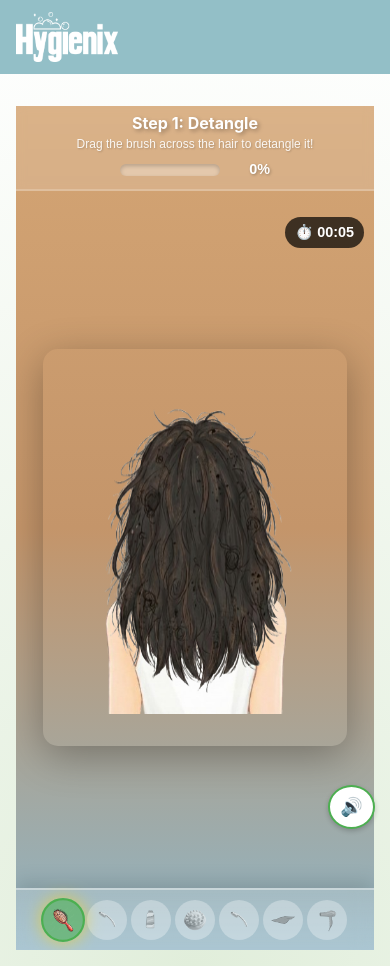
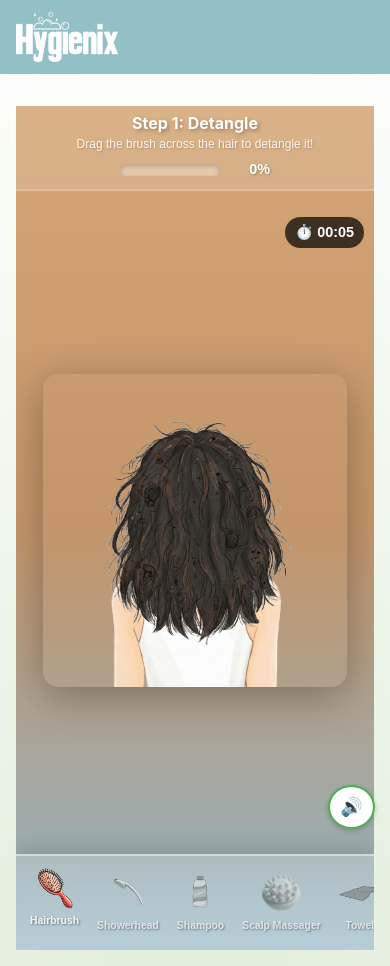
Before and after one commit to jermochi/Hygin, a React (Vite) app: page /hairwashing in a window 390 px wide. Built offline with nearby package versions, Linux system fonts and the light colour scheme.

Commit message:
added Labels to The items at the bottom

```diff
--- a/src/components/HairwashingGame.css
+++ b/src/components/HairwashingGame.css
@@ -87,105 +87,124 @@
   text-align: right;
 }
 
-/* ========== Step Indicators Row ========== */
+/* ========== Step Indicators / Bottom Toolbar ========== */
 .hairwashing-game .step-indicators {
   display: flex;
-  justify-content: center;
-  align-items: center;
-  gap: 15px;
-  padding: 10px 20px;
-  background: rgba(255, 255, 255, 0.1);
   flex-shrink: 0;
   z-index: 200;
 }
 
-.hairwashing-game .step-dot {
-  width: 50px;
-  height: 50px;
-  border-radius: 50%;
-  background: rgba(255, 255, 255, 0.3);
-  display: flex;
-  align-items: center;
-  justify-content: center;
-  transition: all 0.3s ease;
-  border: 3px solid transparent;
-  overflow: hidden;
+/* Bottom toolbar - scrollable container */
+.hairwashing-game .step-indicators.bottom-toolbar {
+  position: relative;
+  width: 100%;
+  padding: 10px 0;
+  background: linear-gradient(180deg, rgba(255, 255, 255, 0.2) 0%, rgba(255, 255, 255, 0.35) 100%);
+  backdrop-filter: blur(10px);
+  border-top: 2px solid rgba(255, 255, 255, 0.3);
+  box-shadow: 0 -5px 20px rgba(0, 0, 0, 0.15);
 }
 
-.hairwashing-game .step-dot img {
-  width: 70%;
-  height: 70%;
+/* Scrollable inner container */
+.hairwashing-game .toolbar-scroll-container {
+  display: flex;
+  gap: 15px;
+  padding: 8px 15px;
+  overflow-x: auto;
+  overflow-y: hidden;
+  scroll-behavior: smooth;
+  -webkit-overflow-scrolling: touch;
+  scrollbar-width: none;
+  /* Firefox */
+}
+
+.hairwashing-game .toolbar-scroll-container::-webkit-scrollbar {
+  display: none;
+  /* Chrome, Safari */
+}
+
+/* Step item - tool with label, no box */
+.hairwashing-game .step-item {
+  display: flex;
+  flex-direction: column;
+  align-items: center;
+  gap: 6px;
+  min-width: 55px;
+  padding: 5px;
+  transition: all 0.3s ease;
+  cursor: pointer;
+  flex-shrink: 0;
+}
+
+/* Tool icon image - bigger */
+.hairwashing-game .step-icon-img {
+  width: 55px;
+  height: 55px;
   object-fit: contain;
   filter: grayscale(100%);
   opacity: 0.5;
   transition: all 0.3s ease;
 }
 
-.hairwashing-game .step-dot span {
-  font-size: 1.5rem;
-  filter: grayscale(100%);
-  opacity: 0.5;
-  transition: all 0.3s ease;
+.hairwashing-game .step-label {
+  font-size: 0.8rem;
+  font-weight: 600;
+  color: rgba(255, 255, 255, 0.7);
+  text-align: center;
+  text-shadow: 1px 1px 2px rgba(0, 0, 0, 0.4);
+  white-space: nowrap;
 }
 
-.hairwashing-game .step-dot.active {
-  background: rgba(255, 215, 0, 0.6);
-  border-color: #FFD700;
-  transform: scale(1.15);
-  box-shadow: 0 0 15px rgba(255, 215, 0, 0.6);
+/* Active step - current tool */
+.hairwashing-game .step-item.active {
+  animation: tool-bounce 1s ease-in-out infinite;
 }
 
-.hairwashing-game .step-dot.active img,
-.hairwashing-game .step-dot.active span {
+.hairwashing-game .step-item.active .step-icon-img {
+  filter: grayscale(0%) drop-shadow(0 0 8px rgba(255, 215, 0, 0.8));
+  opacity: 1;
+  transform: scale(1.1);
+}
+
+.hairwashing-game .step-item.active .step-label {
+  color: #fff;
+  font-weight: 700;
+}
+
+@keyframes tool-bounce {
+
+  0%,
+  100% {
+    transform: translateY(0);
+  }
+
+  50% {
+    transform: translateY(-5px);
+  }
+}
+
+/* Completed step */
+.hairwashing-game .step-item.completed .step-icon-img {
   filter: grayscale(0%);
   opacity: 1;
 }
 
-.hairwashing-game .step-dot.completed {
-  background: rgba(76, 175, 80, 0.6);
-  border-color: #4CAF50;
+.hairwashing-game .step-item.completed .step-label {
+  color: rgba(255, 255, 255, 0.9);
 }
 
-.hairwashing-game .step-dot.completed img,
-.hairwashing-game .step-dot.completed span {
+/* Hover effects */
+.hairwashing-game .step-item.clickable:hover {
+  transform: scale(1.1);
+}
+
+.hairwashing-game .step-item.clickable:hover .step-icon-img {
   filter: grayscale(0%);
   opacity: 1;
 }
 
-/* Clickable step dots */
-.hairwashing-game .step-dot.clickable {
-  cursor: pointer;
-  pointer-events: auto;
-}
-
-.hairwashing-game .step-dot.clickable:hover {
-  transform: scale(1.2);
-  background: rgba(255, 255, 255, 0.5);
-  box-shadow: 0 0 15px rgba(255, 255, 255, 0.5);
-}
-
-.hairwashing-game .step-dot.clickable:hover img,
-.hairwashing-game .step-dot.clickable:hover span {
-  filter: grayscale(0%) !important;
-  opacity: 1 !important;
-}
-
-.hairwashing-game .step-dot.clickable:active {
+.hairwashing-game .step-item.clickable:active {
   transform: scale(0.95);
-}
-
-/* Bottom toolbar positioning */
-.hairwashing-game .step-indicators.bottom-toolbar {
-  position: relative;
-  bottom: 0;
-  left: 0;
-  right: 0;
-  padding: 15px 20px;
-  background: linear-gradient(180deg, rgba(255, 255, 255, 0.15) 0%, rgba(255, 255, 255, 0.25) 100%);
-  backdrop-filter: blur(10px);
-  border-top: 2px solid rgba(255, 255, 255, 0.3);
-  box-shadow: 0 -5px 20px rgba(0, 0, 0, 0.15);
-  gap: 12px;
 }
 
 /* ========== Main game area - smaller to fit below header ========== */
@@ -727,33 +746,31 @@
     display: none;
   }
 
-  /* Bottom toolbar - larger touch targets */
+  /* Bottom toolbar - scrollable with touch targets */
   .hairwashing-game .step-indicators.bottom-toolbar {
-    padding: 12px 8px;
-    padding-bottom: calc(12px + env(safe-area-inset-bottom, 0px));
-    gap: 6px;
+    padding: 8px 0;
+    padding-bottom: calc(8px + env(safe-area-inset-bottom, 0px));
   }
 
-  /* Touch-friendly step dots (min 44px for accessibility) */
-  .hairwashing-game .step-dot {
-    width: 44px;
-    height: 44px;
-    min-width: 44px;
-    min-height: 44px;
-    border-width: 2px;
+  .hairwashing-game .toolbar-scroll-container {
+    gap: 6px;
+    padding: 5px 10px;
   }
 
-  .hairwashing-game .step-dot img {
-    width: 65%;
-    height: 65%;
+  /* Touch-friendly step items (min 44px touch target) */
+  .hairwashing-game .step-item {
+    min-width: 50px;
+    padding: 5px;
+    gap: 4px;
   }
 
-  .hairwashing-game .step-dot span {
-    font-size: 1.3rem;
+  .hairwashing-game .step-icon-img {
+    width: 50px;
+    height: 50px;
   }
 
-  .hairwashing-game .step-dot.active {
-    transform: scale(1.1);
+  .hairwashing-game .step-label {
+    font-size: 0.75rem;
   }
 
   /* Hint and timer - reposition for mobile */
@@ -827,23 +844,26 @@
 
   .hairwashing-game .hair-container {
     width: 90%;
-    height: 60%;
+    height: 50%;
   }
 
-  .hairwashing-game .step-dot {
-    width: 40px;
-    height: 40px;
-    min-width: 40px;
-    min-height: 40px;
+  .hairwashing-game .step-item {
+    min-width: 45px;
+    padding: 4px;
   }
 
-  .hairwashing-game .step-dot span {
-    font-size: 1.1rem;
+  .hairwashing-game .step-icon-img {
+    width: 42px;
+    height: 42px;
   }
 
-  .hairwashing-game .step-indicators.bottom-toolbar {
-    gap: 4px;
-    padding: 10px 5px;
+  .hairwashing-game .step-label {
+    font-size: 0.65rem;
+  }
+
+  .hairwashing-game .toolbar-scroll-container {
+    gap: 10px;
+    padding: 4px 10px;
   }
 }
 
--- a/src/components/HairwashingGame.jsx
+++ b/src/components/HairwashingGame.jsx
@@ -717,56 +717,51 @@ export default function HairwashingGame() {
         </div>
       </div>
 
-      {/* Step indicators toolbar - at bottom, tools in step order */}
+      {/* Step indicators toolbar - 6 unique tools */}
       <div className="step-indicators bottom-toolbar">
+        <div className="toolbar-scroll-container">
           <div
-          className={`step-dot clickable ${step >= STEPS.BRUSH ? 'completed' : ''} ${step === STEPS.BRUSH ? 'active' : ''}`}
+            className={`step-item clickable ${step >= STEPS.BRUSH ? 'completed' : ''} ${step === STEPS.BRUSH ? 'active' : ''}`}
             onClick={() => handleToolClick(STEPS.BRUSH)}
-          title="Step 1: Brush - Detangle hair"
           >
-          <img src={hairbrush} alt="1" />
+            <img src={hairbrush} alt="Hairbrush" className="step-icon-img" />
+            <span className="step-label">Hairbrush</span>
           </div>
           <div
-          className={`step-dot clickable ${step >= STEPS.WET ? 'completed' : ''} ${step === STEPS.WET ? 'active' : ''}`}
-          onClick={() => handleToolClick(STEPS.WET)}
-          title="Step 2: Showerhead - Wet hair"
+            className={`step-item clickable ${step >= STEPS.WET ? 'completed' : ''} ${step === STEPS.WET || step === STEPS.RINSE ? 'active' : ''}`}
+            onClick={() => step < STEPS.SHAMPOO ? handleToolClick(STEPS.WET) : handleToolClick(STEPS.RINSE)}
           >
-          <img src={showerhead} alt="2" />
+            <img src={showerhead} alt="Showerhead" className="step-icon-img" />
+            <span className="step-label">Showerhead</span>
           </div>
           <div
-          className={`step-dot clickable ${step >= STEPS.SHAMPOO ? 'completed' : ''} ${step === STEPS.SHAMPOO ? 'active' : ''}`}
+            className={`step-item clickable ${step >= STEPS.SHAMPOO ? 'completed' : ''} ${step === STEPS.SHAMPOO ? 'active' : ''}`}
             onClick={() => handleToolClick(STEPS.SHAMPOO)}
-          title="Step 3: Shampoo - Apply shampoo"
           >
-          <img src={shampoo} alt="3" />
+            <img src={shampoo} alt="Shampoo" className="step-icon-img" />
+            <span className="step-label">Shampoo</span>
           </div>
           <div
-          className={`step-dot clickable ${step >= STEPS.SCRUB ? 'completed' : ''} ${step === STEPS.SCRUB ? 'active' : ''}`}
+            className={`step-item clickable ${step >= STEPS.SCRUB ? 'completed' : ''} ${step === STEPS.SCRUB ? 'active' : ''}`}
             onClick={() => handleToolClick(STEPS.SCRUB)}
-          title="Step 4: Massager - Scrub scalp"
           >
-          <img src={scalpMassager} alt="4" />
+            <img src={scalpMassager} alt="Scalp Massager" className="step-icon-img" />
+            <span className="step-label">Scalp Massager</span>
           </div>
           <div
-          className={`step-dot clickable ${step >= STEPS.RINSE ? 'completed' : ''} ${step === STEPS.RINSE ? 'active' : ''}`}
-          onClick={() => handleToolClick(STEPS.RINSE)}
-          title="Step 5: Showerhead - Rinse foam"
+            className={`step-item clickable ${step >= STEPS.TOWEL ? 'completed' : ''} ${step === STEPS.TOWEL ? 'active' : ''}`}
+            onClick={() => handleToolClick(STEPS.TOWEL)}
           >
-          <img src={showerhead} alt="5" />
+            <img src={towel} alt="Towel" className="step-icon-img" />
+            <span className="step-label">Towel</span>
           </div>
           <div
-          className={`step-dot clickable ${step >= STEPS.TOWEL ? 'completed' : ''} ${step === STEPS.TOWEL ? 'active' : ''}`}
-          onClick={() => handleToolClick(STEPS.TOWEL)}
-          title="Step 6: Towel - Dry hair"
+            className={`step-item clickable ${step >= STEPS.BLOWDRY ? 'completed' : ''} ${step === STEPS.BLOWDRY ? 'active' : ''}`}
+            onClick={() => handleToolClick(STEPS.BLOWDRY)}
           >
-          <img src={towel} alt="6" />
+            <img src={hairDryer} alt="Blowdryer" className="step-icon-img" />
+            <span className="step-label">Blowdryer</span>
           </div>
-        <div
-          className={`step-dot clickable ${step >= STEPS.BLOWDRY ? 'completed' : ''} ${step === STEPS.BLOWDRY ? 'active' : ''}`}
-          onClick={() => handleToolClick(STEPS.BLOWDRY)}
-          title="Step 7: Hair Dryer - Finish drying"
-        >
-          <img src={hairDryer} alt="7" />
         </div>
       </div>
 
```
Lines whose indentation alone changed are shown as unchanged.
